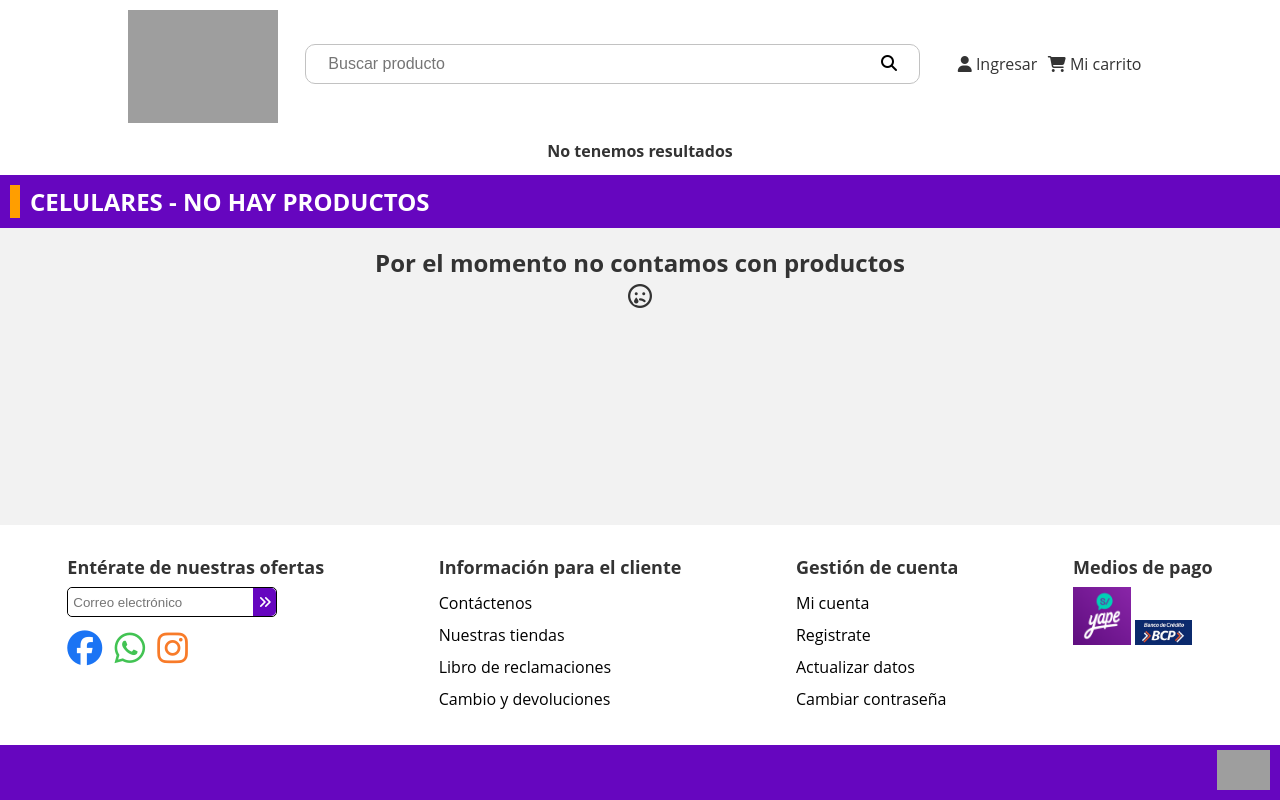
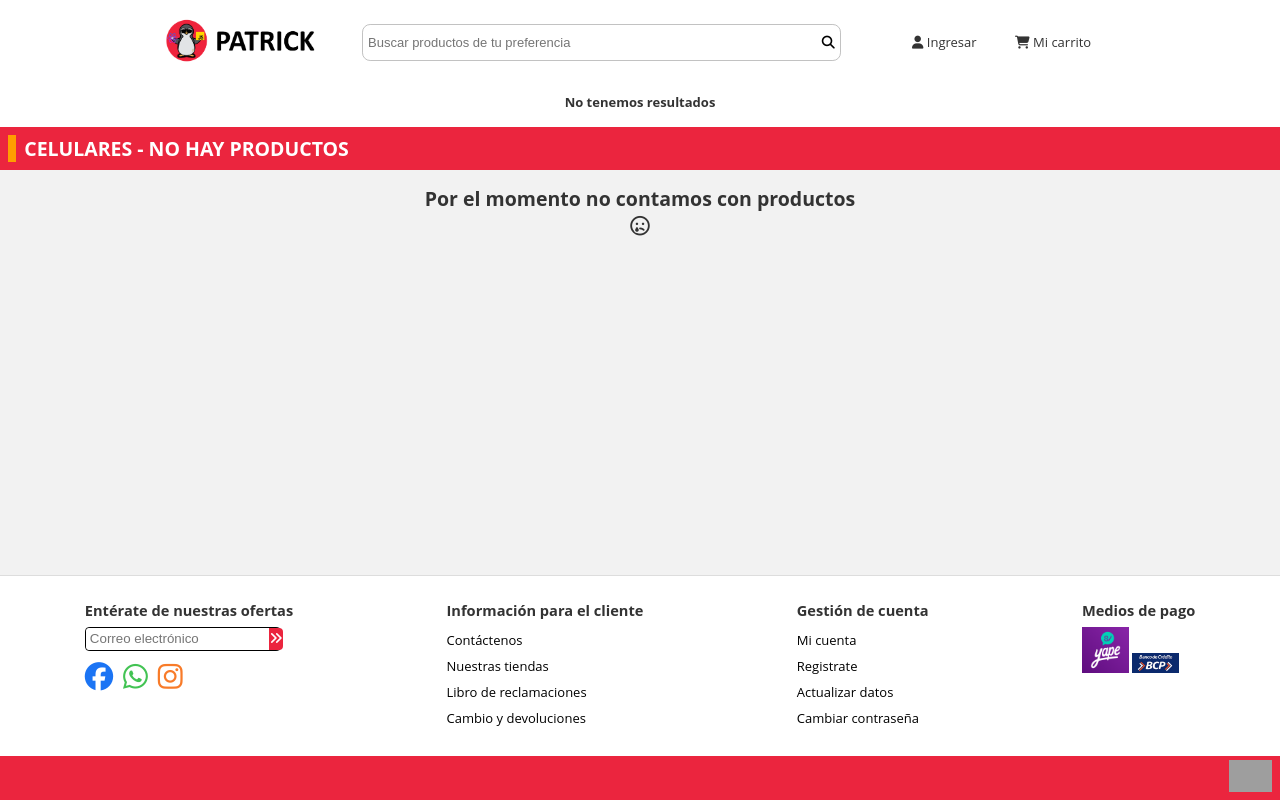
Before and after one commit to DonVoid18/Tienda_Online_Rios, a PHP site: page /PROYECTO-OFICIAL-FINAL/secciones/celulares.php in a window 1280 px wide. Run offline with PHP 8.4, Linux system fonts and the light colour scheme; data that the repository does not hold is empty; some libraries are stand-ins or nearby versions; grey boxes are pictures that could not be loaded.

Commit message:
modificaciones en todos los estilos y algunos archivos php

```diff
--- a/estilos/estilo-comentarios-producto.css
+++ b/estilos/estilo-comentarios-producto.css
@@ -8,14 +8,14 @@
 .container-comentarios-producto{
     width: 70%;
     margin: auto;
+    padding-bottom: 1.25rem;
 }
 .container-tituto-comentarios-producto{
     font-size: var(--text-size-titulo-usuario);
-    padding: 2% 0;
+    padding: 0.825rem 0;
 }
 .container-comentario-usuario{
     padding: var(--padding-total-comentario);
-    margin: 0.625rem 0;
     background-color: var(--fondo-color-comentario-usuario);
     background-color: var(--color-principal);
     color: white;
--- a/estilos/estilo-footer.css
+++ b/estilos/estilo-footer.css
@@ -1,6 +1,6 @@
 :root{
-    --size-iconos-redes-sociales: 35px;
-    --border-radius-email-input: 5px;
+    --size-iconos-redes-sociales: 2.1875rem;
+    --border-radius-email-input: 0.3125rem;
     --color-opciones-defecto: black;
     --color-opciones-lista: var(--color-principal);
     --color-icon-boton-input: white;
@@ -11,6 +11,7 @@
     display: flex;
     justify-content: space-around;
     padding: 1.875rem 0.625rem;
+    border-top: 1px solid #ddd;
 }
 .container-seccion > p{
     font-size: 1.125em;
@@ -33,7 +34,7 @@
 }
 /* input-footer-seccion-1 */
 .container-input-email-footer{
-    width: 13.125rem;
+    width: 15.125rem;
     height: 1.875rem;
     border: 0.0625rem solid black;
     display: flex;
@@ -47,7 +48,7 @@
     border-radius: var(--border-radius-email-input);
 }
 .container-input-email-footer button{
-    width: 1.875rem;
+    width: 2.875rem;
     height: 100%;
     border-radius: 0 var(--border-radius-email-input) var(--border-radius-email-input) 0;
     background: var(--color-opciones-lista);
@@ -86,7 +87,7 @@
 }
 /* css de logos de método de pago */
 .medios-pago-logo{
-    width: 120px;
+    width: 7.5rem;
 }
 .medios-pago-logo img{
     width: 48%;
--- a/estilos/estilo-header.css
+++ b/estilos/estilo-header.css
@@ -2,6 +2,9 @@
     padding: 0;
     margin: 0;
     box-sizing: border-box;
+}
+html{
+    font-size: 13px;
 }
 body{
     font-family: 'Open Sans','Helvetica Neue',Helvetica,Arial,sans-serif;
@@ -12,25 +15,23 @@ body{
 }
 :root{
     --color-border-input: #c2c2c2;
-    --border-radius: 10px;
-    --padding-general: 10%;
-    --principal-color: #6606bf;
+    --border-radius: 0.625rem;
+    --padding-general: 3.125rem;
+    --principal-color: #eb253e;
 }
-header{
-    padding: 0 var(--padding-general);
+.header-1{
+    padding: 1.25rem var(--padding-general);
 }
 
 /* css del header 1 */
 .contenedor-menu-1{
     display: flex;
-    justify-content: space-between;
     align-items: center;
-    margin: auto;
+    justify-content: center;
 }
 /* css del logo de la pagina */
 .contenedor-logo-imagen{
-    margin-top: 10px;
-    width: 150px;
+    width: 12.5rem;
 }
 .contenedor-logo-imagen img{
     width: 100%;
@@ -41,12 +42,12 @@ header{
 }
 .contenedor-menu-1 nav ul{
     list-style-type: none;
-    padding: none;
     display: flex;
     justify-content: space-evenly;
 }
 .contenedor-menu-1 nav ul li{
     cursor: pointer;
+    padding: 0 0.625rem;
 }
 .contenedor-menu-1 nav ul li a{
     text-decoration: none;
@@ -54,13 +55,14 @@ header{
 }
 /* css del buscador */
 .contenedor-buscador-input{
-    width: 60%;
-    padding: 1% 1.5%;
-    border: 1px solid var(--color-border-input);
+    width: 40%;
+    height: 2.8125rem;
+    border: 0.0625rem solid var(--color-border-input);
     display: flex;
     justify-content: center;
     align-items: center;
     border-radius: var(--border-radius);
+    margin: 0 3.125rem;
 }
 .contenedor-buscador-input input{
     width: 95%;
@@ -76,14 +78,13 @@ header{
 
 /* css del header 2 */
 .header-2{
-    padding: 1% 0;
+    padding: 0.625rem 0 1.25rem 0;
     font-weight: 700;
 }
 .header-2 ul{
     display: flex;
     list-style-type: none;
     justify-content: space-evenly;
-    align-items: center;
     flex-wrap: wrap;
 }
 .header-2 ul li a{
--- a/estilos/estilo-main.css
+++ b/estilos/estilo-main.css
@@ -2,13 +2,10 @@ main{
     background-color: #f2f2f2;
     flex-grow: 1;
 }
-html{
-    font-size: 16px;
-}
 :root{
     --padding-seccion-producto: 1.10rem;
     --size-contenedor-producto: 9.475rem;
-    --size-height-contenedor-producto: 21.875rem;
+    --size-height-contenedor-producto: 20.875rem;
     --size-borderRadius-contenedor-producto: 0.3125rem;
     --size-botom-producto: 6.875rem;
     --color-botom-text: white;
@@ -19,7 +16,7 @@ html{
     background: var(--principal-color);
     color: var(--color-botom-text);
     padding: 0.625rem 0;
-    font-size: 1.5em;
+    font-size: 1.5rem;
     font-weight: 700;
     padding-left: 0.625rem;
 }
@@ -44,7 +41,6 @@ html{
     background-color: var(--color-botom-text);
     border-radius: var(--size-borderRadius-contenedor-producto);
     position: relative;
-    font-size: 16px;
     z-index: 1;
 }
 .contenedor-producto-imagen{
@@ -58,11 +54,11 @@ html{
     padding: 0.3125rem 0.4375rem;
 }
 .contenedor-producto-titulo{
-    font-size: 0.875em;
+    font-size: 0.875rem;
     font-weight: 700;
 }
 .contenedor-producto-descripcion{
-    font-size: 0.75em;
+    font-size: 0.75rem;
 }
 .contenedor-producto-codigo{
     position: absolute;
@@ -91,7 +87,7 @@ html{
 }
 /* css del banner de descuento */
 .contenedor-banner-descuento-producto{
-    width: 3.125rem;
+    width: 2.725rem;
     height: 1.5625rem;
     line-height: 1.5625rem;
     text-align: center;
@@ -108,15 +104,16 @@ html{
     width: var(--size-botom-producto);
     position: absolute;
     bottom: 1.4375rem;
-    left: calc(var(--size-contenedor-producto)/2 - 50px);
+    left: calc(var(--size-contenedor-producto)/2 - 3.4375rem);
 }
 .contenedor-producto-botom button{
     border: none;
-    padding: 0.3125rem;
+    padding: 0.2125rem;
     cursor: pointer;
     background: var(--principal-color);
     color: var(--color-botom-text);
     transition: .3s ease;
+    font-size: 0.9rem;
 }
 .contenedor-producto-botom button:active{
     transform: scale(0.9,0.9);
--- a/estilos/estilo-registro.css
+++ b/estilos/estilo-registro.css
@@ -4,10 +4,10 @@
     --size-titulo: 2em;
     --size-subtitulo: 1.5em;
     --size-padding-top-input: 25px;
-    --color-principal: #6606bf;
+    --color-principal: #eb253e;
 }
 .contenedor-formulario{
-    padding: 20px var(--size-enfoque);
+    padding: 1.25rem var(--size-enfoque);
     background-color: #f2f2f2;
 }
 /* css del titulo y los subtitulos */
--- a/estilos/estilo-ventana-modal.css
+++ b/estilos/estilo-ventana-modal.css
@@ -1,10 +1,5 @@
-*{
-    padding: 0;
-    margin: 0;
-    box-sizing: border-box;
-}
 :root{
-    --border-radius-modal: 10px;
+    --border-radius-modal: 0.625rem;
     --color-border-input: #c2c2c2;
 }
 .contenedor-global-modal{
--- a/javascript/guardar_producto_carrito.js
+++ b/javascript/guardar_producto_carrito.js
@@ -1,11 +1,11 @@
 function enviar(){
-    var modelo = document.getElementById("modelo-form").value;
+    var marca = document.getElementById("marca-form").value;
     var descripcion = document.getElementById("descripcion-form").value;
     var codigo = document.getElementById("codigo-producto-form").value;
     var precio = document.getElementById("precio-form").value;
     var descuento = document.getElementById("descuento-form").value;
     var cantidad = document.getElementById("cantidad-productos-form").value;
-    var data1 = "modelo-form="+modelo+"&descripcion-form="+descripcion+"&codigo-producto-form="+codigo+"&precio-form="+precio+"&descuento-form="+descuento+"&cantidad-productos-form="+cantidad;
+    var data1 = "marca-form="+marca+"&descripcion-form="+descripcion+"&codigo-producto-form="+codigo+"&precio-form="+precio+"&descuento-form="+descuento+"&cantidad-productos-form="+cantidad;
     $.ajax({
         type:'post',
         url:'operacion_carrito_productos.php',
--- a/php/header.php
+++ b/php/header.php
@@ -3,22 +3,22 @@
     <header class="header-1">
         <div class="contenedor-menu-1">
             <div class="contenedor-logo-imagen">
-                <a href="<?php echo $link_base_root?>\index.php"><img src="http://localhost:8080/PROYECTO-OFICIAL-FINAL\imagenes\logo-principal.png" alt="logo de la página"></a>
+                <a href="<?php echo $link_base_root?>\index.php"><img src="<?php echo $link_base_root?>/imagenes_banner/logo_pagina_principal.png" alt="logo de la página"></a>
                 </div>
             <div class="contenedor-buscador-input">
-                <input type="text" placeholder="Buscar producto">
+                <input type="text" placeholder="Buscar productos de tu preferencia">
                 <button class="icon-buscador">
                     <i class="fas fa-search"></i>
                 </button>
             </div>
-            <nav>
+            <nav class="container-nav-icons-header-1">
                 <ul>
                     <?php
                     require_once $base_link."/base_de_datos/conexion.php";//CONEXIÓN A LA BASE DE DATOSS
                     // iniciar sesion
                     session_start();
                     if(isset($_SESSION["correo"])){?>
-                        <li class="item-menu" class="cuenta-activa"><a href="http://localhost:8080/PROYECTO-OFICIAL-FINAL\PHP\usuario\usuario_perfil.php"><i class="fas fa-user"></i> <?php echo $_SESSION["nombre"]?></a></li>
+                        <li class="item-menu" class="cuenta-activa"><a href="<?php echo $link_base_root?>\usuario\usuario_cuenta.php"><i class="fas fa-user"></i> <?php echo $_SESSION["nombre"]?></a></li>
                     <?php }
                     else{?>
                         <li class="item-menu ingresar-cuenta"><span><i class="fas fa-user"></i></span>  Ingresar</li>
--- a/php/main.php
+++ b/php/main.php
@@ -28,7 +28,7 @@
                     <div class="contenedor-producto-info">
                         <div class="contenedor-producto-titulo">
                             <p><?php
-                            echo $row["modelo"];
+                            echo $row["marca"];
                             ?></p>
                         </div>
                         <div class="contenedor-producto-descripcion">
@@ -54,7 +54,7 @@
                         <div class="contenedor-producto-botom">
                         <form action="<?php echo $link_base_root?>/producto/informacion_producto.php" method="GET">
                             <button type="submit">Ver producto <span><i class="fas fa-eye"></i></span></button>
-                            <input type="hidden" name="nombre_producto" value="<?php echo $row["modelo"]?>">
+                            <input type="hidden" name="nombre_producto" value="<?php echo $row["marca"]?>">
                         </form>
                         </div>
                         <div class="contenedor-producto-codigo">
--- a/producto/carrito_productos.php
+++ b/producto/carrito_productos.php
@@ -19,7 +19,7 @@
         <thead>
             <tr>
                 <th>Cantidad</th>
-                <th>Modelo</th>
+                <th>Marca</th>
                 <th>Imagen</th>
                 <th>Precio Unitario</th>
                 <th>Descuento %</th>
--- a/producto/operacion_carrito_productos.php
+++ b/producto/operacion_carrito_productos.php
@@ -9,7 +9,7 @@
         // si los datos se encuentran correctos entonces se envian
         // debemos validar el nombre cantidad y todos los campos para enviarlos al carrito
         if(($row["cantidad"]>=$_POST["cantidad-productos-form"]) && ($row["id_producto"] == $_POST["codigo-producto-form"])
-        && ($row["modelo"] == $_POST["modelo-form"]) && ($row["descripcion"] == $_POST["descripcion-form"]) && ($row["precio"] == $_POST["precio-form"])
+        && ($row["marca"] == $_POST["marca-form"]) && ($row["descripcion"] == $_POST["descripcion-form"]) && ($row["precio"] == $_POST["precio-form"])
         && ($row["descuento"] == $_POST["descuento-form"])){
             // debemos calcular el precio total = (cantidad*precio) - ((cantidad*precio)*descuento);
             $precioSinDescuento = (floatval($_POST["precio-form"]) * floatval($_POST["cantidad-productos-form"]));
@@ -19,7 +19,7 @@
             $_SESSION["datos"] = array();
             $_SESSION["datos"][0] = $_POST["codigo-producto-form"];
             $_SESSION["datos"][1] = $_POST["cantidad-productos-form"];
-            $_SESSION["datos"][2] = $_POST["modelo-form"];
+            $_SESSION["datos"][2] = $_POST["marca-form"];
             $_SESSION["datos"][3] = $row["imagen_producto"];
             $_SESSION["datos"][4] = $_POST["precio-form"];
             $_SESSION["datos"][5] = $_POST["descuento-form"];
--- a/secciones/productos_seccion.php
+++ b/secciones/productos_seccion.php
@@ -40,7 +40,7 @@
                 <div class="contenedor-producto-info">
                     <div class="contenedor-producto-titulo">
                         <p><?php
-                        echo $row["modelo"];
+                        echo $row["marca"];
                         ?></p>
                     </div>
                     <div class="contenedor-producto-descripcion">
@@ -66,7 +66,7 @@
                     <div class="contenedor-producto-botom">
                         <form action="<?php echo $link_base_root?>/producto/informacion_producto.php" method="GET">
                             <button type="submit">Ver producto <span><i class="fas fa-eye"></i></span></button>
-                            <input type="hidden" name="nombre_producto" value="<?php echo $row["modelo"]?>">
+                            <input type="hidden" name="nombre_producto" value="<?php echo $row["marca"]?>">
                         </form>
                     </div>
                     <div class="contenedor-producto-codigo">
```
Also changed, not shown: other parts of estilos/estilo-header.css (+12 -15 lines), other parts of estilos/estilo-registro.css (+18 -10 lines), other parts of estilos/estilo-ventana-modal.css (+15 -14 lines), estilos/carrito-productos.css (+9 -16 lines), estilos/main-producto.css (+21 -27 lines), producto/informacion_producto.php (+3 -7 lines), imagenes_banner/logo_pagina_principal.png (added), producto/carrito_producto.html (added), usuario/usuario_cuenta.php (renamed from usuario/usuario.php).
